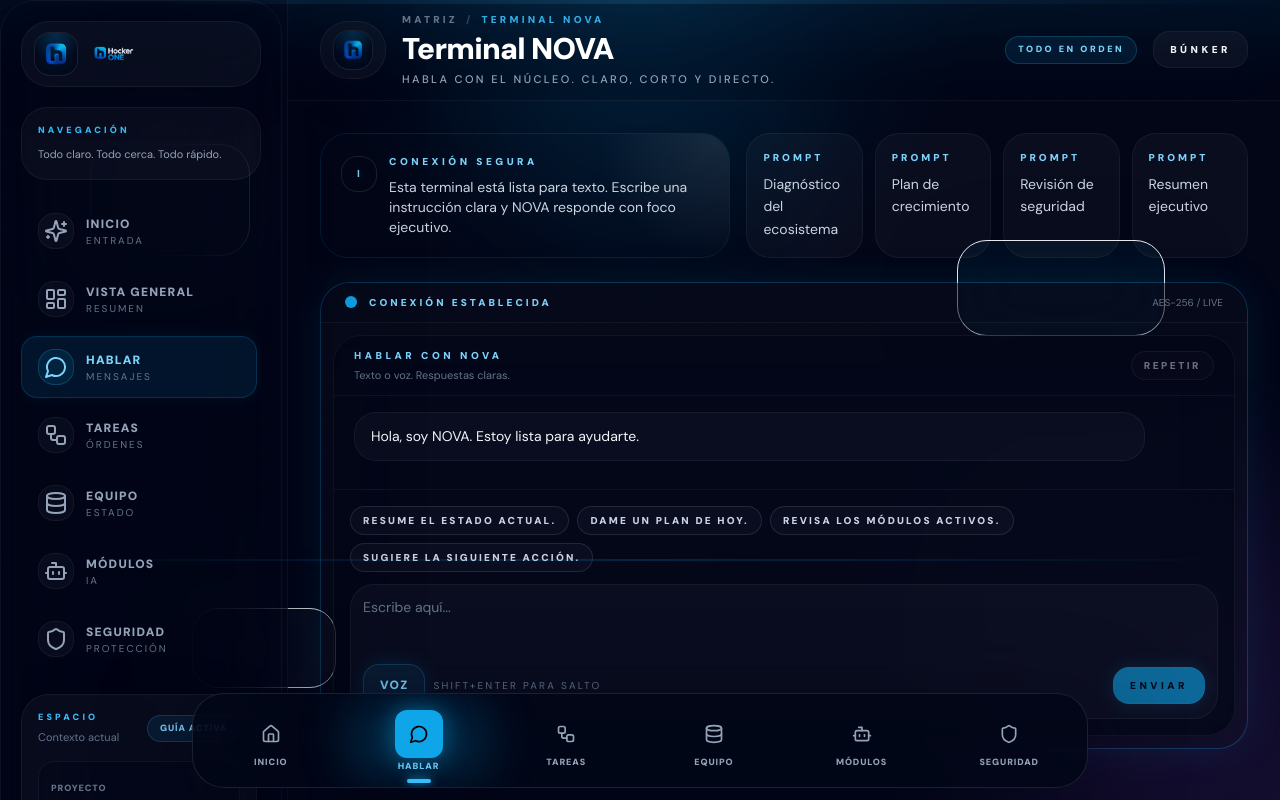
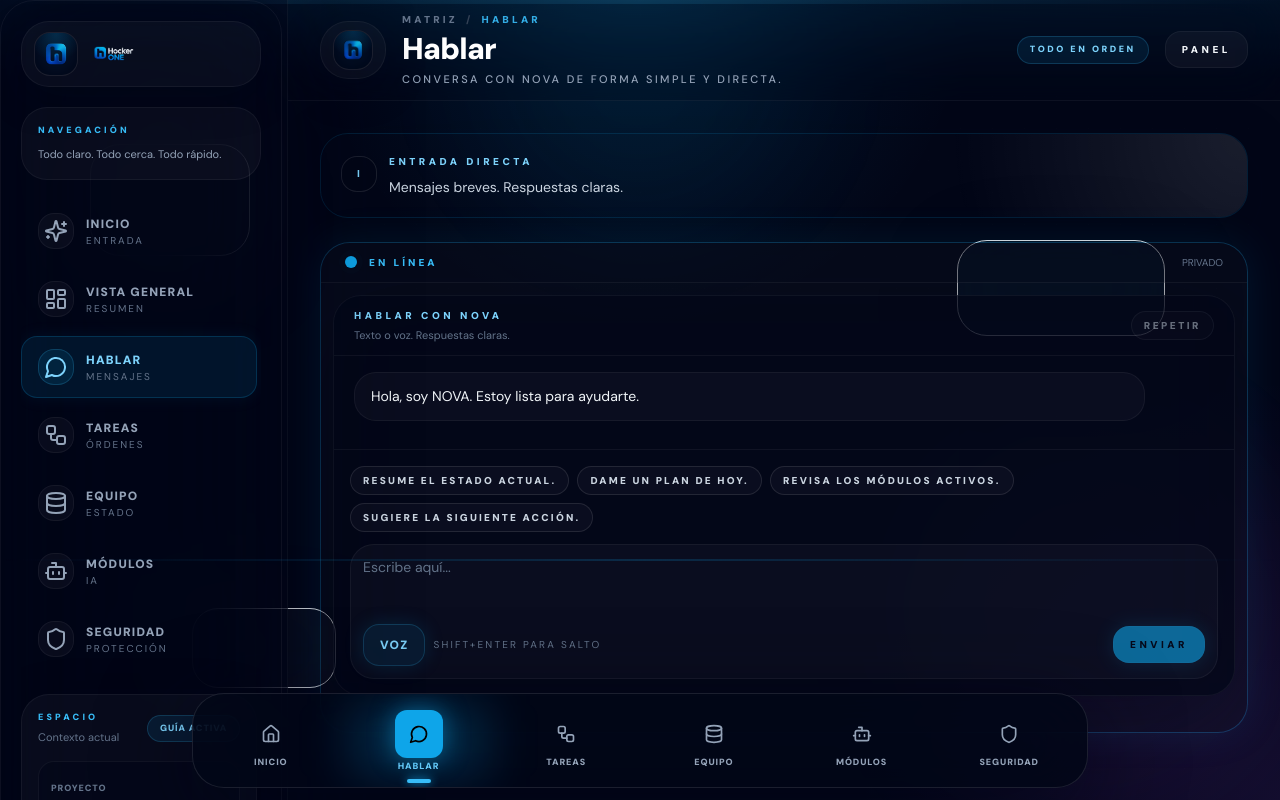
Before and after one commit to HockerAGI/hocker.one, a Next.js app: page /chat in a window 1280 px wide. Shown: the top 800 px of the page. Built offline with nearby package versions, Linux system fonts and the light colour scheme; no server answers; the database is empty.

Commit message:
Actualizar page.tsx

```diff
--- a/src/app/chat/page.tsx
+++ b/src/app/chat/page.tsx
@@ -5,65 +5,39 @@ import Hint from "@/components/Hint";
 import NovaChat from "@/components/NovaChat";
 
 export const metadata: Metadata = {
-  title: "Terminal NOVA",
-  description: "Canal cifrado de comunicación con la Conciencia Digital.",
+  title: "Hablar",
+  description: "Canal privado de conversación con NOVA.",
 };
-
-const sampleIntents = [
-  "Diagnóstico del ecosistema",
-  "Plan de crecimiento",
-  "Revisión de seguridad",
-  "Resumen ejecutivo",
-];
 
 export default function ChatPage() {
   return (
     <PageShell
-      title="Terminal NOVA"
-      subtitle="Habla con el núcleo. Claro, corto y directo."
+      title="Hablar"
+      subtitle="Conversa con NOVA de forma simple y directa."
       actions={
         <Link href="/dashboard" className="hocker-button-primary">
-          Búnker
+          Panel
         </Link>
       }
     >
       <div className="flex min-h-[calc(100dvh-220px)] flex-col gap-4 sm:min-h-[calc(100dvh-200px)] sm:gap-6">
-        <div className="grid grid-cols-1 gap-4 xl:grid-cols-[0.9fr_1.1fr]">
-          <Hint title="Conexión segura" tone="sky">
-            Esta terminal está lista para texto. Escribe una instrucción clara y NOVA responde con foco ejecutivo.
-          </Hint>
-
-          <div className="grid grid-cols-2 gap-3 sm:grid-cols-4">
-            {sampleIntents.map((item) => (
-              <div
-                key={item}
-                className="rounded-[24px] border border-white/5 bg-white/[0.03] p-4"
-              >
-                <p className="text-[10px] font-black uppercase tracking-[0.3em] text-sky-300">
-                  Prompt
-                </p>
-                <p className="mt-2 text-sm leading-relaxed text-slate-300">
-                  {item}
-                </p>
-              </div>
-            ))}
-          </div>
-        </div>
+        <Hint title="Entrada directa">
+          Mensajes breves. Respuestas claras.
+        </Hint>
 
         <div className="hocker-panel-pro flex min-h-[68dvh] flex-1 flex-col overflow-hidden border-sky-500/25 shadow-[0_0_40px_rgba(14,165,233,0.1)] hocker-page-enter lg:min-h-0">
-          <div className="flex shrink-0 items-center justify-between border-b border-white/5 bg-slate-950/55 px-4 py-3 sm:px-6">
+          <div className="flex shrink-0 items-center justify-between border-b border-white/5 bg-slate-950/50 px-4 py-3 sm:px-6">
             <div className="flex items-center gap-3">
               <span className="relative flex h-3 w-3">
                 <span className="absolute inline-flex h-full w-full rounded-full bg-sky-400 opacity-75 animate-ping" />
                 <span className="relative inline-flex h-3 w-3 rounded-full bg-sky-500" />
               </span>
-              <span className="text-[9px] sm:text-[10px] font-black uppercase tracking-[0.3em] text-sky-300">
-                Conexión establecida
+              <span className="text-[9px] sm:text-[10px] font-black uppercase tracking-[0.3em] text-sky-400">
+                En línea
               </span>
             </div>
-
             <span className="text-[9px] sm:text-[10px] font-mono uppercase text-slate-500">
-              AES-256 / Live
+              Privado
             </span>
           </div>
 
```
